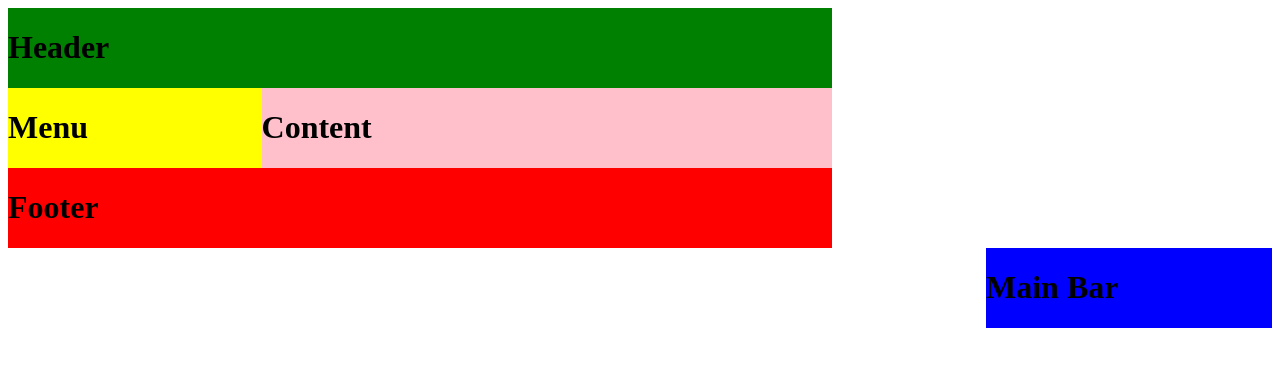
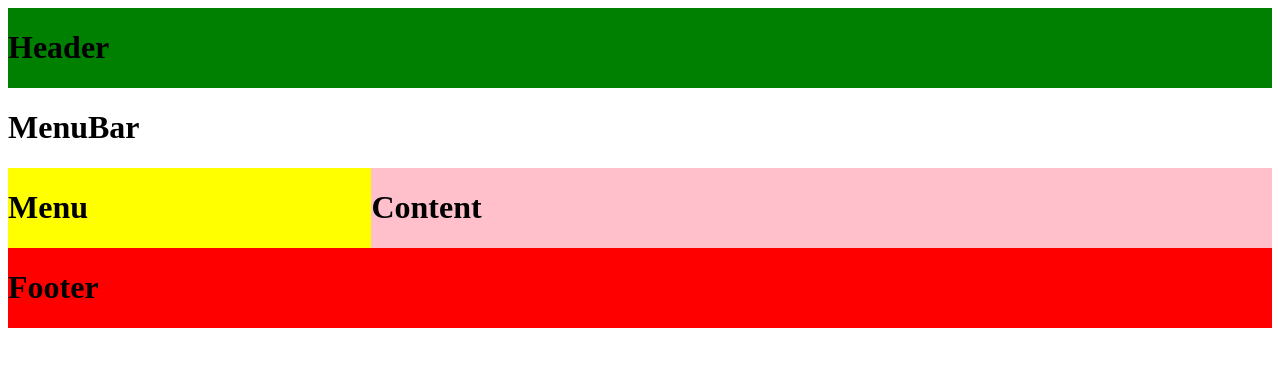
Before and after one commit to yennhi0605/Website-Template, a plain HTML site: page index.html in a window 1280 px wide. Drawn offline with Linux system fonts and the light colour scheme.

Commit message:
Update index.html

```diff
--- a/index.html
+++ b/index.html
@@ -9,8 +9,8 @@
 		<div class="header">
 			<h1>Header</h1>
 		</div>
-		<div class="mainBar">
-			<h1>Main Bar</h1>
+		<div class="menuBar">
+			<h1>MenuBar</h1>
 		</div>
 		<div class="menu">
 			<h1>Menu<h1>
```
